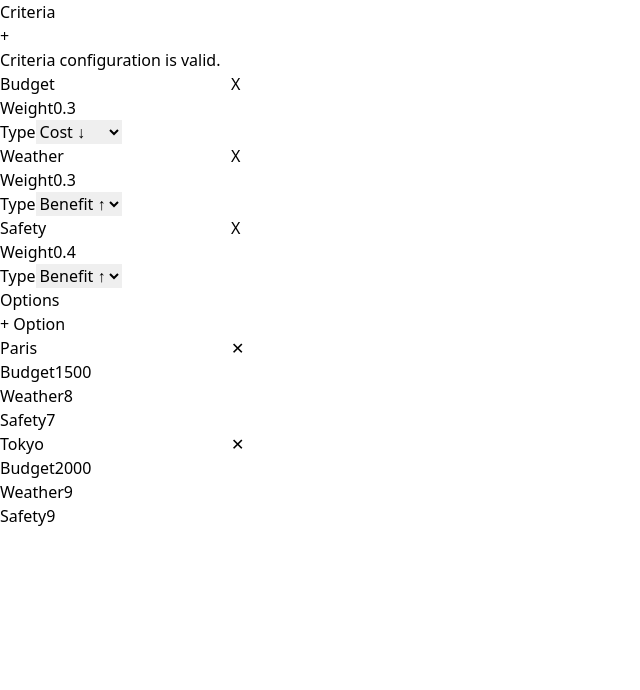
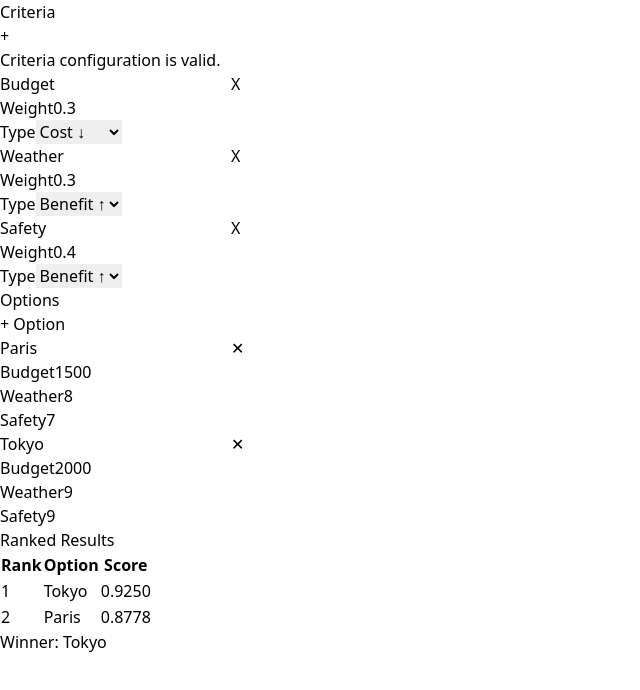
Before and after one commit to antony-akshay/decision_companion, a React (Vite) app: page / in a window 1280 px wide. Shown: the top 690 px of the page, without its empty margins (0-640 px from the left). Built offline with nearby package versions, Linux system fonts and the light colour scheme.

Commit message:
feat: add ResultsPanel component

```diff
--- a/src/App.tsx
+++ b/src/App.tsx
@@ -3,6 +3,8 @@
 import type { Criterion, Option } from "./types/decision";
 import { Toaster } from "react-hot-toast";
 import OptionsPanel from "./components/OptionsPanel";
+import ResultsPanel from "./components/ResultsPanel";
+import { calculateScores, rankOptions } from "./utils/decisionMath";
 
 function App() {
 
@@ -84,6 +86,18 @@
 
   console.log(normalizedCriteria);
 
+  const rankedOptions =
+    useMemo(() => {
+
+      return rankOptions(
+        calculateScores(
+          options,
+          normalizedCriteria
+        )
+      );
+
+    }, [options, normalizedCriteria]);
+
   return (
 
     <div className="min-h-screen bg-gradient-to-br from-blue-50 to-indigo-100 py-12 px-6">
@@ -158,8 +172,13 @@
 
           />
 
+
+
         </div>
+        <ResultsPanel
+          rankedOptions={rankedOptions}
 
+        />
 
       </div>
       <Toaster position="bottom-right" reverseOrder={false} />
--- /dev/null
+++ b/src/components/ResultsPanel.tsx
@@ -0,0 +1,110 @@
+import { type ScoredOption } from "../types/decision";
+
+interface Props {
+    rankedOptions: ScoredOption[];
+}
+
+export default function ResultsPanel({
+    rankedOptions,
+}: Props) {
+
+    const topOption = rankedOptions[0];
+
+    return (
+
+        <div className="bg-white/80 backdrop-blur-xl rounded-2xl shadow-xl border border-white/50 p-8">
+
+            <h2 className="text-2xl font-bold text-gray-800 mb-6">
+                Ranked Results
+            </h2>
+
+
+            <table className="w-full bg-white rounded-xl border border-gray-200">
+
+                <thead>
+
+                    <tr className="bg-gray-50">
+
+                        <th className="px-6 py-4 text-left text-xs font-bold text-gray-700 uppercase">
+                            Rank
+                        </th>
+
+                        <th className="px-6 py-4 text-left text-xs font-bold text-gray-700 uppercase">
+                            Option
+                        </th>
+
+                        <th className="px-6 py-4 text-right text-xs font-bold text-gray-700 uppercase">
+                            Score
+                        </th>
+
+                    </tr>
+
+                </thead>
+
+
+                <tbody>
+
+                    {rankedOptions.map((opt, index) => (
+
+                        <tr key={opt.id}
+
+                            className={`hover:bg-gray-50 ${index === 0 ?
+                                'bg-emerald-50 border-l-4 border-emerald-400' : ''
+                                }`}>
+
+                            <td className="px-6 py-4 font-bold">
+                                {index + 1}
+                            </td>
+
+                            <td className="px-6 py-4 font-semibold">
+                                {opt.name}
+                            </td>
+
+                            <td className="px-6 py-4 text-right">
+
+                                <span className={`px-3 py-1 rounded-full font-bold text-sm ${index === 0 ?
+                                    'bg-emerald-100 text-emerald-800' :
+                                    'bg-blue-100 text-blue-800'
+                                    }`}>
+
+                                    {opt.score.toFixed(4)}
+
+                                </span>
+
+                            </td>
+
+                        </tr>
+
+                    ))}
+
+                </tbody>
+
+            </table>
+
+
+            {rankedOptions.length != 0 ? topOption && (
+
+                <div className="mt-8 border-t pt-6">
+
+                    <h3 className="text-lg font-bold">
+
+                        Winner: {topOption.name}
+
+                    </h3>
+
+                </div>
+
+            ) :
+                <div className="mt-8 pt-6">
+                    <h3 className="text-lg font-bold">
+                        no options to evaluate
+                    </h3>
+                </div>
+
+            }
+
+        </div>
+
+    );
+
+}
--- /dev/null
+++ b/src/utils/decisionMath.ts
@@ -0,0 +1,99 @@
+import { type Breakdown, type Criterion, type Option, type ScoredOption } from "../types/decision";
+
+// Normalize values
+export function normalize(
+    options: Option[],
+    criteria: Criterion[]
+) {
+
+    const normalized: any = {};
+
+    criteria.forEach(c => {
+
+        const values = options.map(o =>
+            Number(o.values[c.id] || 0)
+        );
+
+        const max = Math.max(...values);
+        const min = Math.min(...values);
+
+        options.forEach(o => {
+
+            if (!normalized[o.id])
+                normalized[o.id] = {};
+
+            const raw =
+                Number(o.values[c.id] || 0);
+
+            if (c.type === "benefit") {
+
+                normalized[o.id][c.id] =
+                    max === 0 ? 0 : raw / max;
+
+            } else {
+
+                normalized[o.id][c.id] =
+                    raw === 0 ? 0 : min / raw;
+
+            }
+
+        });
+
+    });
+
+    return normalized;
+
+}
+
+
+// Score calculation
+export function calculateScores(
+    options: Option[],
+    criteria: Criterion[]
+) {
+
+    const norm = normalize(options, criteria);
+
+    return options.map(o => {
+
+        let total = 0;
+
+        const breakdown: Record<string, Breakdown> = {};
+
+        criteria.forEach(c => {
+
+            const n = Number(norm[o.id]?.[c.id] || 0);
+
+            const w = Number(c.weight || 0);
+
+            const contribution = n * w;
+
+            breakdown[c.id] = {
+                normalized: n,
+                weight: w,
+                contribution
+            };
+
+            total += contribution;
+
+        });
+
+        return {
+            ...o,
+            score: Number(total) || 0,
+            breakdown
+        };
+
+    });
+
+}
+
+
+// Ranking
+export function rankOptions(
+    options: ScoredOption[]
+) {
+    return [...options].sort(
+        (a, b) => b.score - a.score
+    );
+}
```
Also changed, not shown: src/types/decision.ts (+11 -0 lines).
